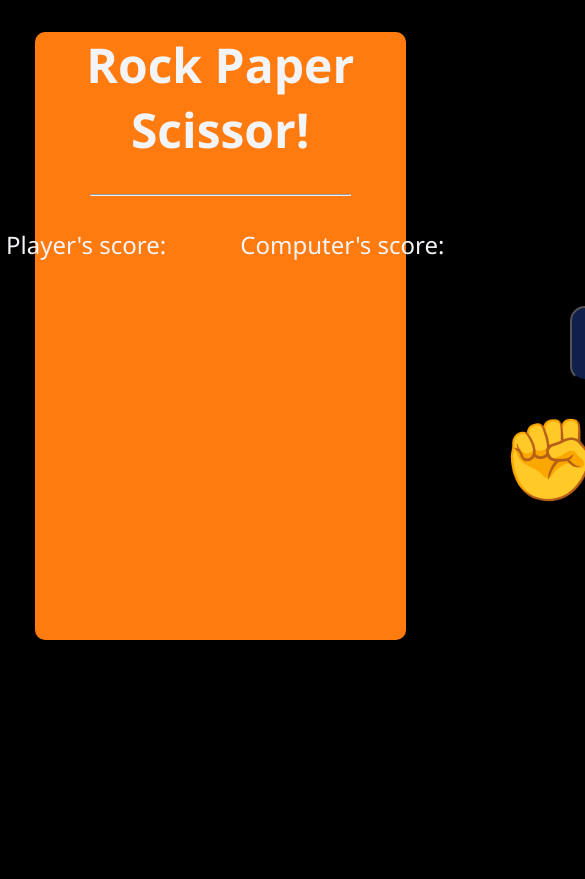
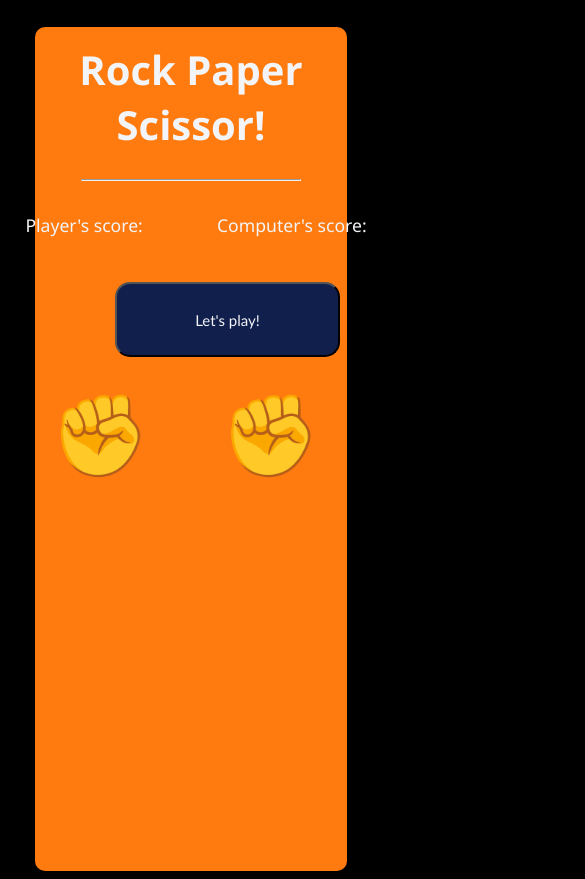
Before and after one commit to karankumar-git/RockPaperScissor, a plain HTML site: page index.html in a window 390 px wide. Shown: the top 879 px of the page, 585 px wide, since content can reach past the window. Before the commit the page ends 844 px from the top, so only its background shows below. Drawn offline with nearby package versions, Linux system fonts and the light colour scheme.

Commit message:
add media for android phone

```diff
--- a/style.css
+++ b/style.css
@@ -32,6 +32,7 @@ button:hover{
 h1{
     font-size: 3em;
     text-align: center;
+
 }
 hr{
     width: 70%;
@@ -108,3 +109,36 @@ p{
     height:3em;
 
 }
+@media only screen and (max-width: 480px){
+    html{
+        font-size: 16px;
+    }
+    body{
+        width: 80%;
+        height: 100vh;
+    }
+    h1{
+        padding-top: 5%;
+        font-size: 2.5rem;
+    }
+    hr{
+        background-color: #111f4d;
+    }
+    .choiceimg>.rock,.choiceimg>.paper,.choiceimg>.scissor{
+        left:50px;
+    }
+    .stickers>.rock,.stickers>.paper,.stickers>.scissor{
+        position:absolute;
+        right:70px;
+    }
+    p{
+        font-size: 1.1rem;
+    }
+    #play{
+        left:80px;
+    }
+    .choice>button{
+        margin-left: 0px;
+        width: 70em;
+    }
+}
```
